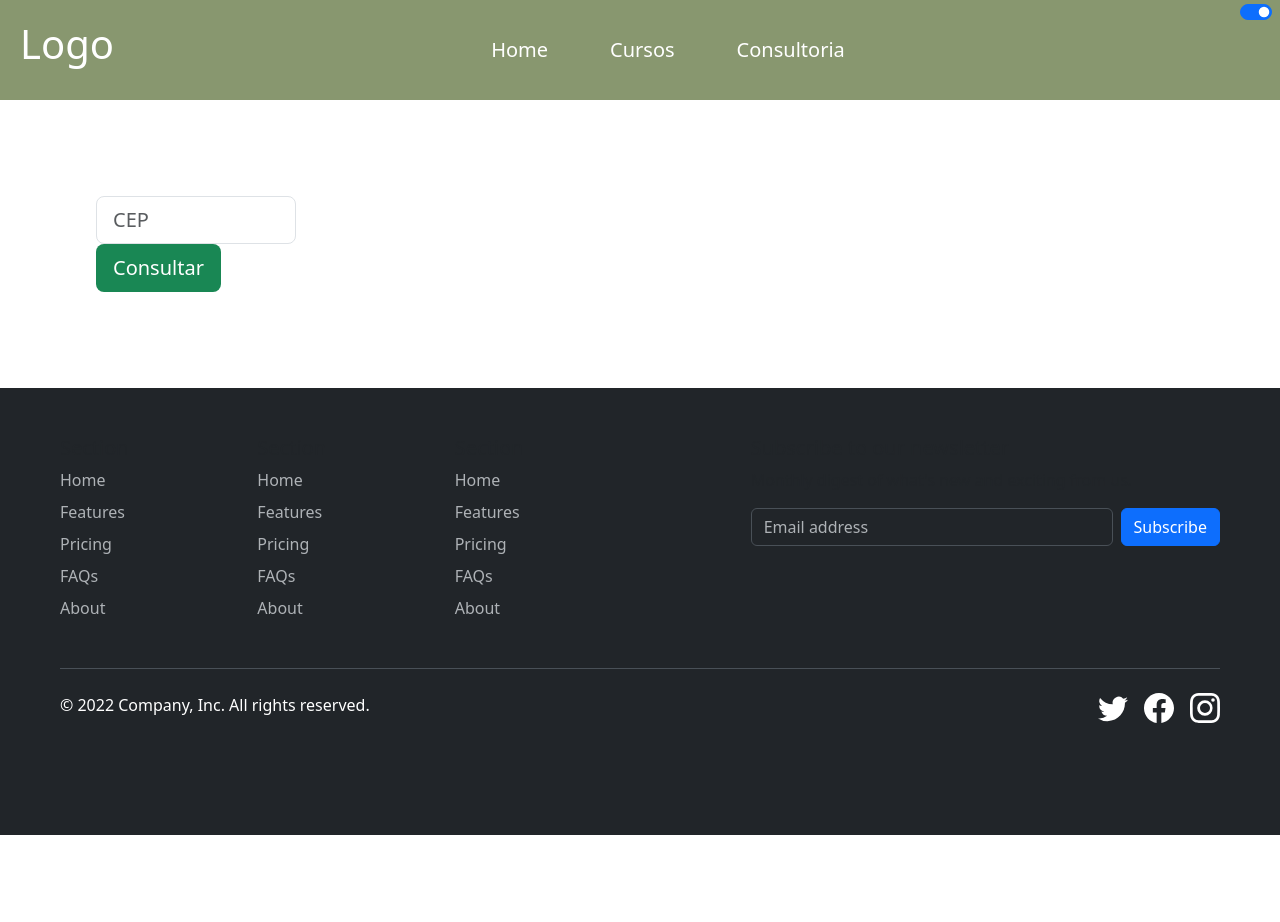
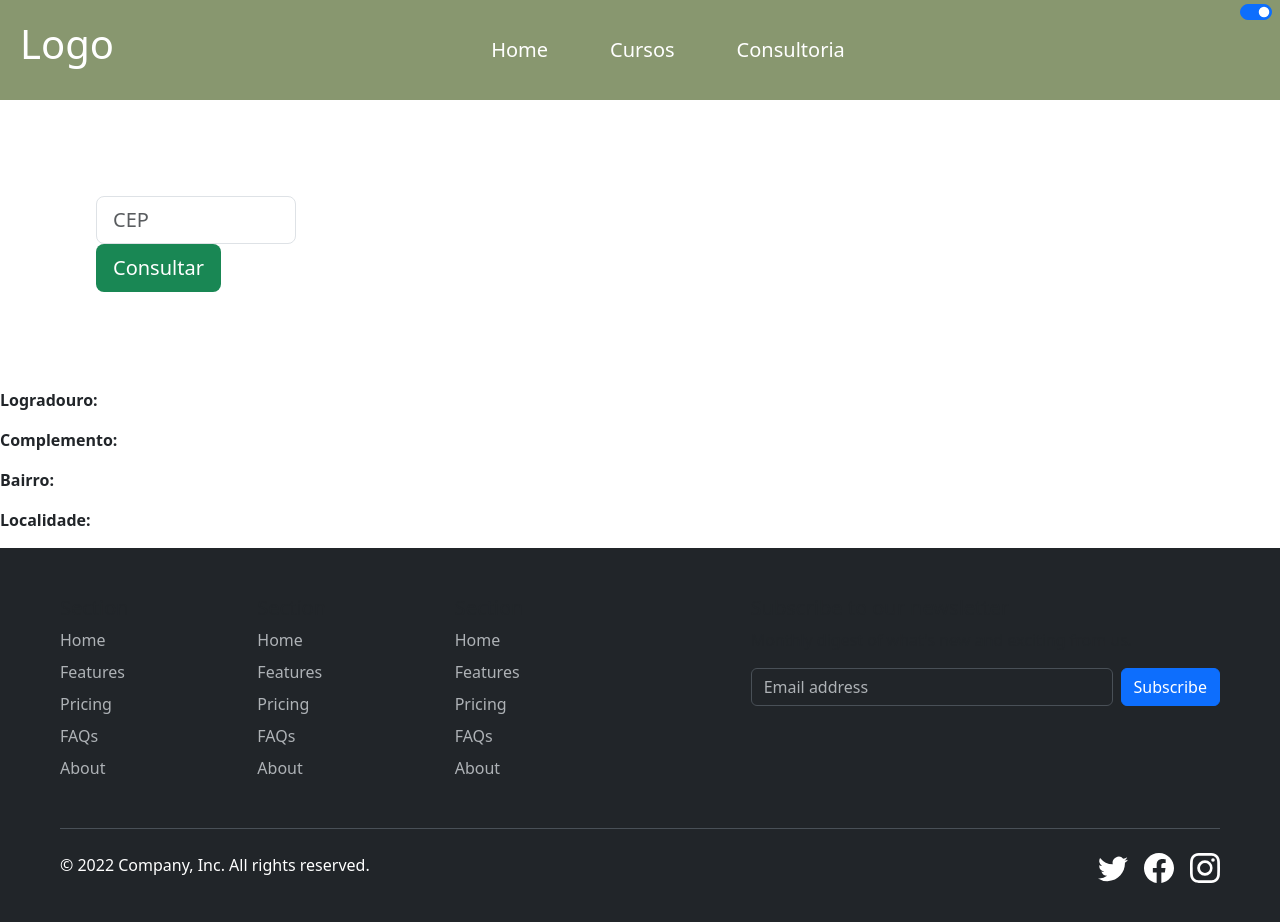
Before and after one commit to LuizFelipe33/ESG, a React (Create React App) app: page /consultoria in a window 1280 px wide. Shown: the top 922 px of the page. Before the commit the page ends 835 px from the top, so only its background shows below. Built offline with nearby package versions, Linux system fonts and the light colour scheme.

Commit message:
consumindo api CEP

```diff
--- a/src/paginas/Consultoria/index.js
+++ b/src/paginas/Consultoria/index.js
@@ -2,11 +2,18 @@ import { useState } from "react";
 import { useLocation } from "react-router-dom";
 import Cabecalho from "../../componentes/Cabecalho";
 import Rodape from "../../componentes/Rodape";
+import { obterEndereco} from "../../service/api.js"
 
 const Consultoria = () => {
 
     const [cep, setCep] = useState({})
     const [endereco, setEndereco] = useState({})
+
+    const validarCep = () => {
+        // lógica de validar o CEP
+        // alert("Cep no formato inválido")
+    }
+
 
     return (
         <>
@@ -24,15 +31,39 @@ const Consultoria = () => {
                     <button
                         type="button"
                         class="btn bg-success btn-lg text-white"
-                        onClick={() => {
-                        }}
+                        onClick={() => obterEndereco(cep, setEndereco)}
+
                         >Consultar
                     </button>
                 </div>
+
             </div>
+            {
+                !!endereco && (
+                    <>
+                        <div className="form-floating my-3 w-25">
+                            <p>
+                                <b>Logradouro: </b>
+                                {endereco.logradouro}
+                            </p>
+                            <p>
+                                <b>Complemento: </b>
+                                {endereco.complemento}
+                            </p>
+                            <p>
+                                <b>Bairro: </b>
+                                {endereco.bairro}
+                            </p>
+                            <p>
+                                <b>Localidade: </b>
+                                {endereco.localidade}
+                            </p>
+                        </div>
+                    </>
+                )
+            }
         <Rodape/>
         </>
-
 
     )
 }
--- a/src/service/api.js
+++ b/src/service/api.js
@@ -1 +1,13 @@
 import axios from "axios";
+
+export const obterEndereco = async (cep, setEndereco) => {
+    await axios.get(`https://viacep.com.br/ws/${cep}/json/`)
+        .then(response => response.data)
+        .then((endereco) => {
+            setEndereco(endereco)
+        })
+        .catch((erro) => {
+            alert("CEP inválido!")
+        })
+}
+export default obterEndereco
```
